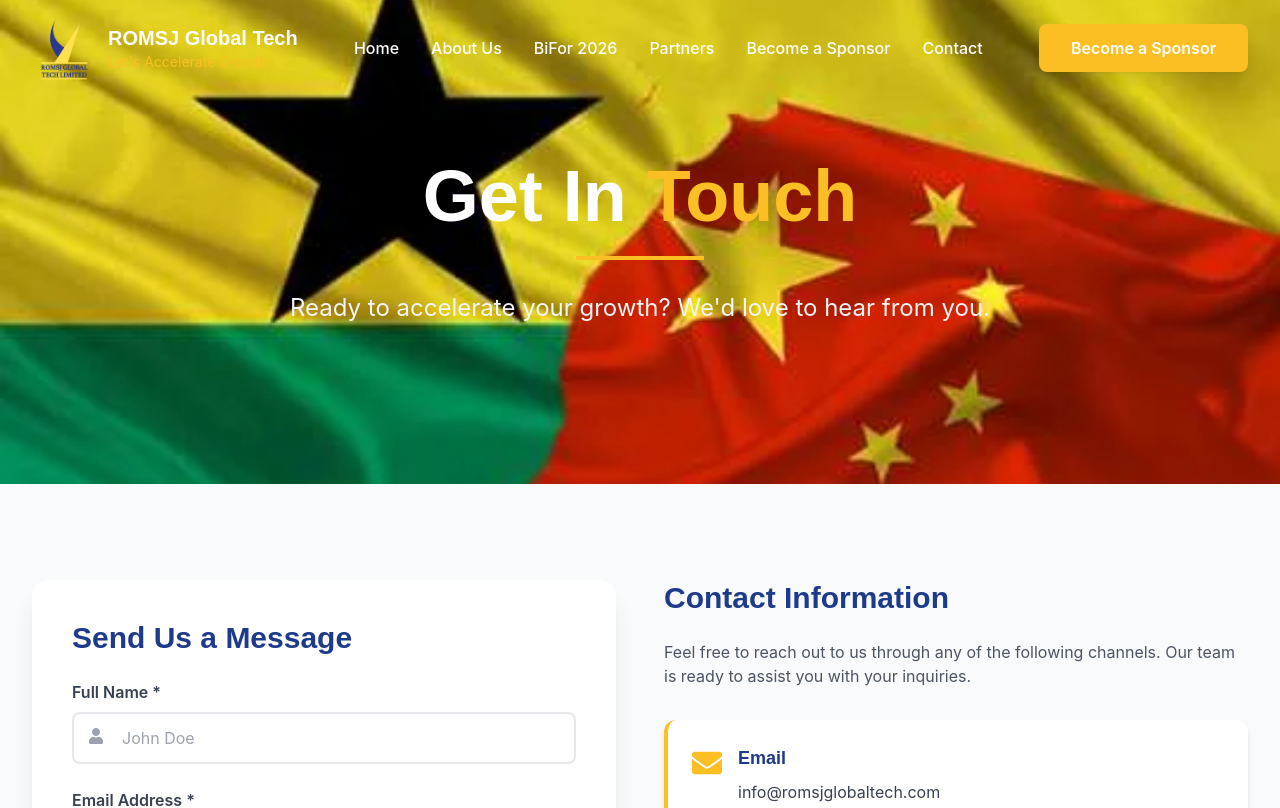
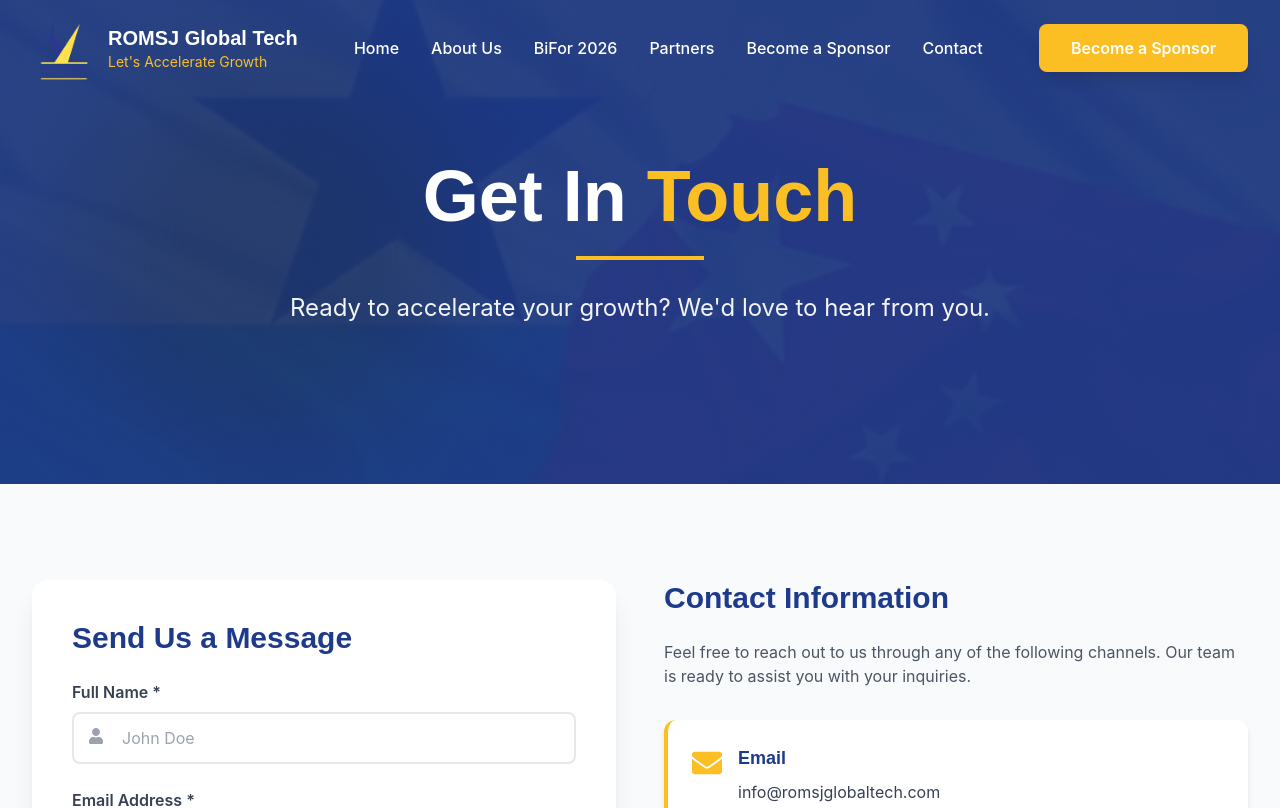
Before and after one commit to benardgomashie/romsjglobaltech, a Next.js app: page /contact in a window 1280 px wide. Shown: the top 808 px of the page. Built offline with nearby package versions, Linux system fonts and the light colour scheme.

Commit message:
Increase overlay opacity on contact page for better text readability

```diff
--- a/app/contact/page.tsx
+++ b/app/contact/page.tsx
@@ -84,7 +84,7 @@
         />
 
         {/* Dark Overlay for text readability */}
-        <div className="absolute inset-0 bg-gradient-to-br from-royal-blue/92 via-navy/90 to-royal-blue/88"></div>
+        <div className="absolute inset-0 bg-gradient-to-br from-royal-blue/95 via-navy/93 to-royal-blue/95"></div>
 
         <div className="absolute inset-0 overflow-hidden">
           <motion.div
```
